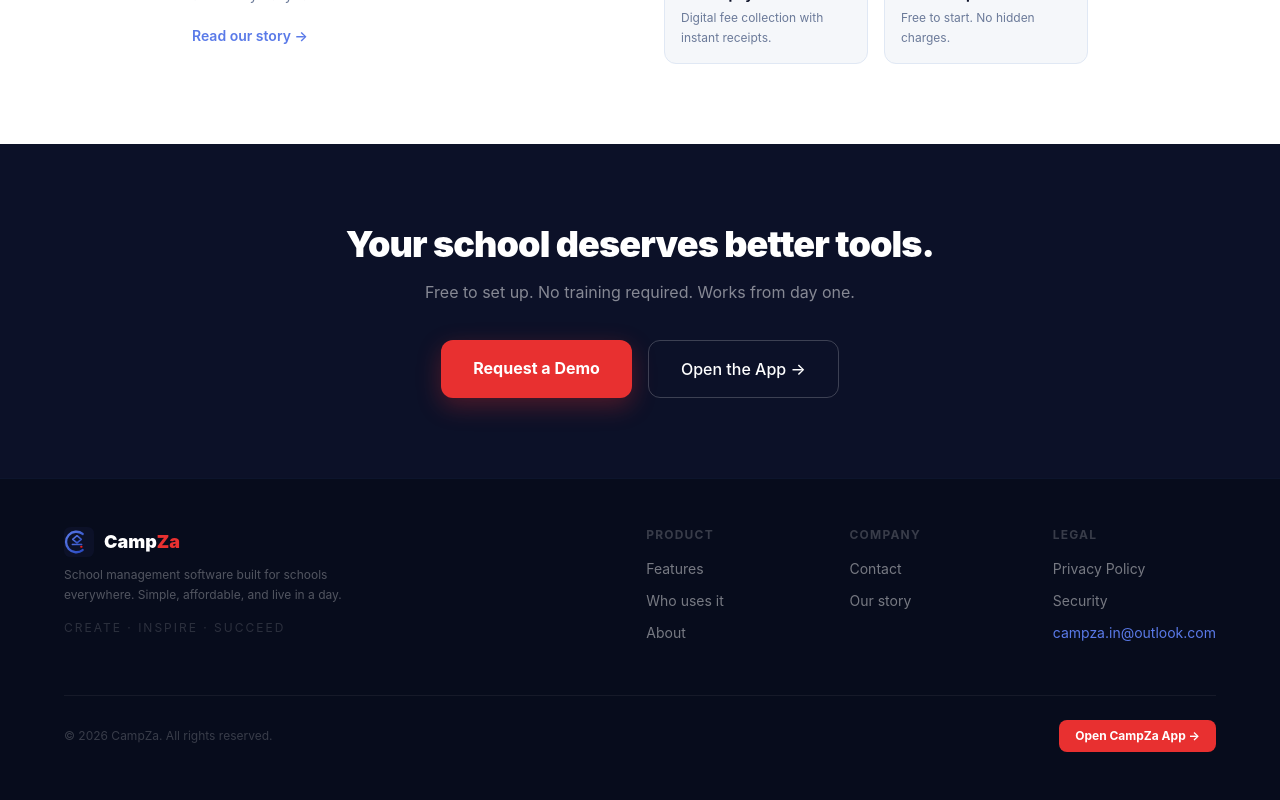
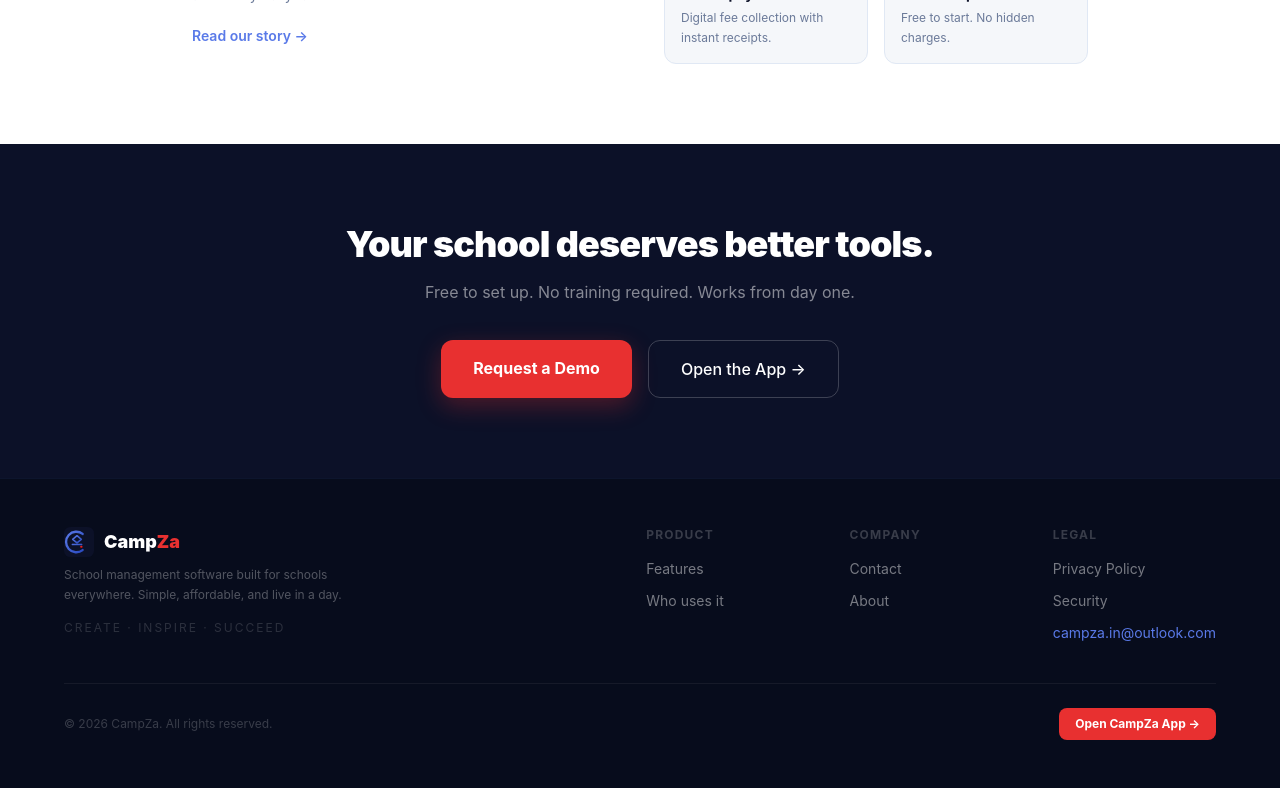
Before and after one commit to Mons-s/campza-website, a Next.js app: page / in a window 1280 px wide. Shown: the part 3400-4200 px from the top of the page. Built offline with nearby package versions, Linux system fonts and the light colour scheme.

Commit message:
Move About to Company column, remove Our story from footer

```diff
--- a/src/components/Footer.tsx
+++ b/src/components/Footer.tsx
@@ -24,7 +24,6 @@ export default function Footer() {
             {[
               { href: "/features", label: "Features" },
               { href: "/modules",  label: "Who uses it" },
-              { href: "/about",    label: "About" },
             ].map((l) => (
               <Link key={l.href} href={l.href}
                 className="block text-sm mb-3 no-underline hover:underline" style={{ color: "rgba(255,255,255,0.45)" }}>
@@ -36,7 +35,7 @@ export default function Footer() {
             <div className="text-xs font-bold uppercase tracking-widest mb-4" style={{ color: "rgba(255,255,255,0.2)" }}>Company</div>
             {[
               { href: "/contact",  label: "Contact" },
-              { href: "/about",    label: "Our story" },
+              { href: "/about",    label: "About" },
             ].map((l) => (
               <Link key={l.href} href={l.href}
                 className="block text-sm mb-3 no-underline hover:underline" style={{ color: "rgba(255,255,255,0.45)" }}>
```
